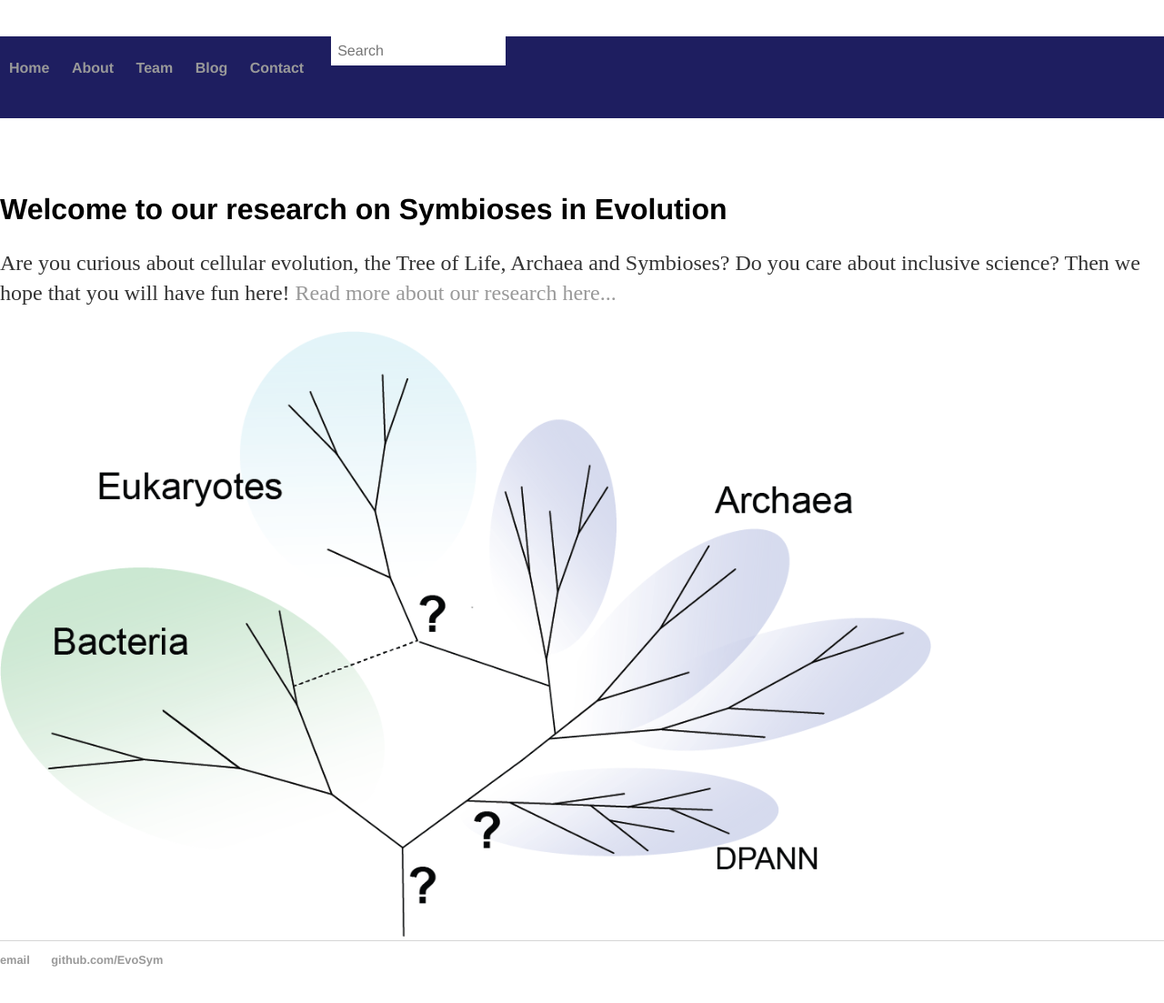
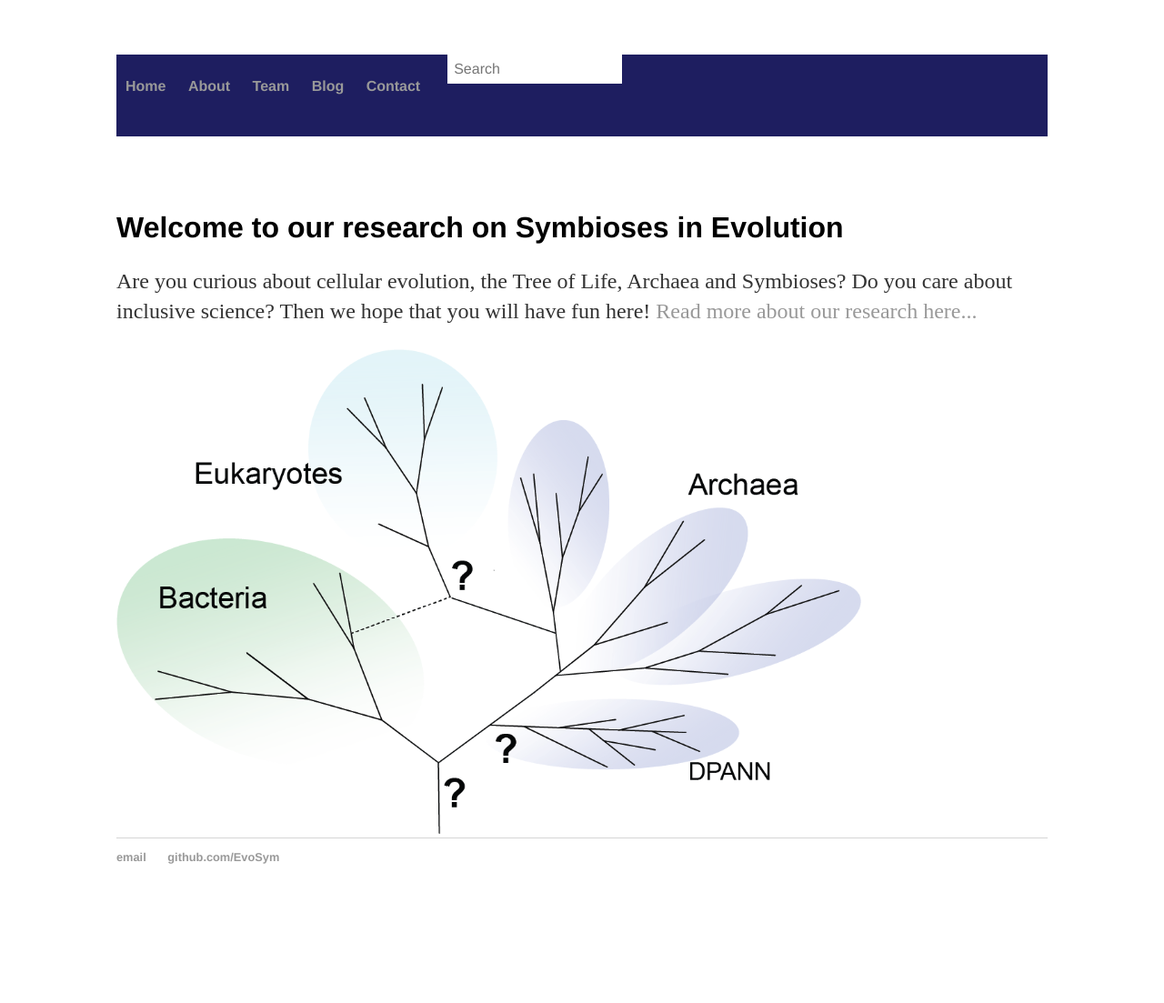
Before and after one commit to EvoSym/EvoSym.github.io, a Jekyll site: the page built from index.html, in a window 1280 px wide. Shown: the whole page at 91% size. Built offline with Jekyll 4.4.1, drawn with Linux system fonts in a browser that asks for light colours; after the commit the page ends 1010 px from its top, so only the background shows below that.

Commit message:
Update main.css

```diff
--- a/css/main.css
+++ b/css/main.css
@@ -1,7 +1,7 @@
 body {
     background: white;
-    margin: 40px auto;
-    width: 100%;
+    margin: 60px auto;
+    width: 80%;
 }
 nav {
     width: 100%;
```
